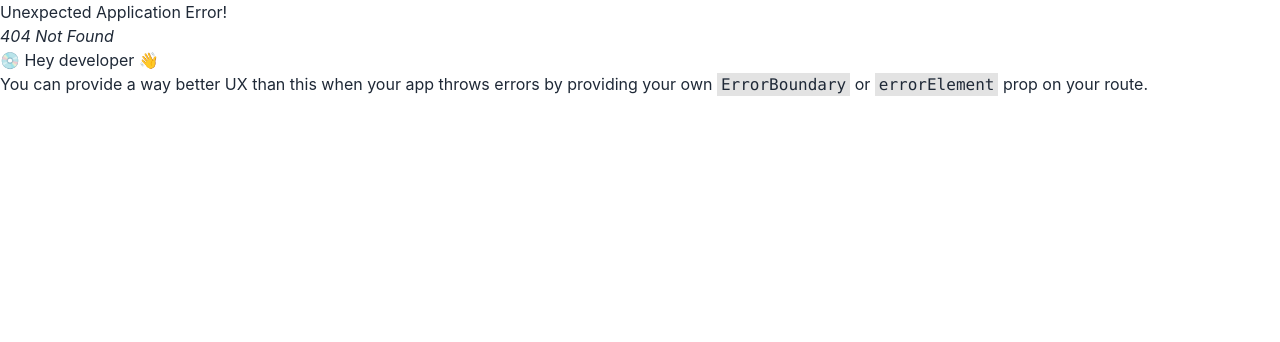
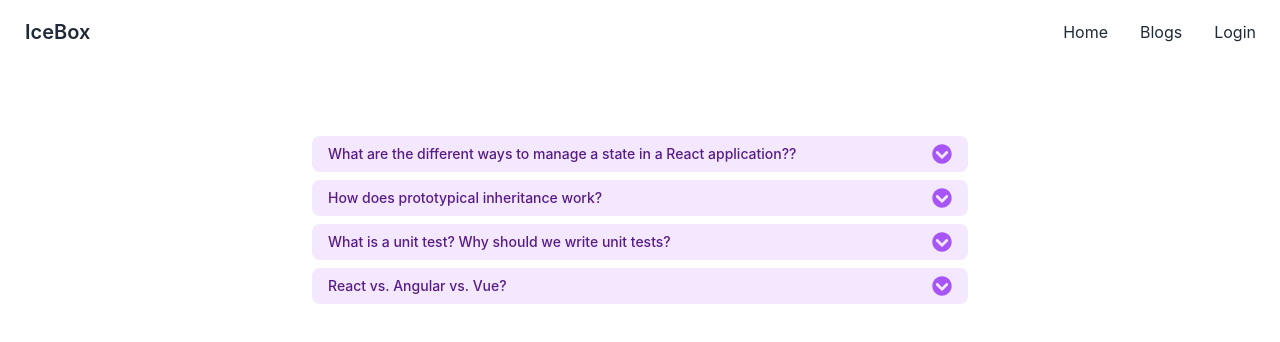
Before and after one commit to Electra51/Elyte-plazza, a React (Create React App) app: page /blogs in a window 1280 px wide. Before the commit this address had no page. Shown: the top 342 px of the page. Built offline with nearby package versions, Linux system fonts and the light colour scheme.

Commit message:
blogs page added

```diff
--- a/package.json
+++ b/package.json
@@ -3,6 +3,7 @@
   "version": "0.1.0",
   "private": true,
   "dependencies": {
+    "@headlessui/react": "^1.7.4",
     "@testing-library/jest-dom": "^5.16.5",
     "@testing-library/react": "^13.4.0",
     "@testing-library/user-event": "^13.5.0",
@@ -10,6 +11,7 @@
     "firebase": "^9.14.0",
     "react": "^18.2.0",
     "react-dom": "^18.2.0",
+    "react-icons": "^4.6.0",
     "react-router-dom": "^6.4.3",
     "react-scripts": "5.0.1",
     "web-vitals": "^2.1.4"
--- /dev/null
+++ b/src/Pages/Blogs/Blogs.js
@@ -0,0 +1,93 @@
+import { Disclosure } from '@headlessui/react'
+import { FaChevronCircleDown } from 'react-icons/fa';
+
+export default function Example() {
+  return (
+    <div className="w-full px-4 pt-16">
+      <div className="mx-auto w-full max-w-2xl rounded-2xl bg-white p-2">
+        <Disclosure>
+          {({ open }) => (
+            <>
+              <Disclosure.Button className="flex w-full justify-between rounded-lg bg-purple-100 px-4 py-2 text-left text-sm font-medium text-purple-900 hover:bg-purple-200 focus:outline-none focus-visible:ring focus-visible:ring-purple-500 focus-visible:ring-opacity-75">
+                <span>What are the different ways to manage a state in a React application??</span>
+                <FaChevronCircleDown
+                  className={`${
+                    open ? 'rotate-180 transform' : ''
+                  } h-5 w-5 text-purple-500`}
+                />
+              </Disclosure.Button>
+              <Disclosure.Panel className="px-4 pt-4 pb-2 text-sm text-gray-500">
+                              With a lot of trial and error, pilot programs, and personal observance, it has been proven that React Native apps can be structured into 5 types of state. Each type of state follows a set of defined rules and interacts with one another in a particular manner.They are following:
+                              <li>Communication State</li>
+                              <li>Data State</li>
+                              <li>Control State</li>
+                              <li>Session State</li>
+                              <li>Location State</li>
+              </Disclosure.Panel>
+            </>
+          )}
+        </Disclosure>
+        <Disclosure as="div" className="mt-2">
+          {({ open }) => (
+            <>
+              <Disclosure.Button className="flex w-full justify-between rounded-lg bg-purple-100 px-4 py-2 text-left text-sm font-medium text-purple-900 hover:bg-purple-200 focus:outline-none focus-visible:ring focus-visible:ring-purple-500 focus-visible:ring-opacity-75">
+                <span>How does prototypical inheritance work?</span>
+                <FaChevronCircleDown
+                  className={`${
+                    open ? 'rotate-180 transform' : ''
+                  } h-5 w-5 text-purple-500`}
+                />
+              </Disclosure.Button>
+              <Disclosure.Panel className="px-4 pt-4 pb-2 text-sm text-gray-500">
+              The Prototypal Inheritance is a feature in javascript used to add methods and properties in objects. It is a method by which an object can inherit the properties and methods of another object. Traditionally, in order to get and set the [[Prototype]] of an object, we use Object. getPrototypeOf and Object.
+              </Disclosure.Panel>
+            </>
+          )}
+              </Disclosure>
+              <Disclosure as="div" className="mt-2">
+          {({ open }) => (
+            <>
+              <Disclosure.Button className="flex w-full justify-between rounded-lg bg-purple-100 px-4 py-2 text-left text-sm font-medium text-purple-900 hover:bg-purple-200 focus:outline-none focus-visible:ring focus-visible:ring-purple-500 focus-visible:ring-opacity-75">
+                <span>What is a unit test? Why should we write unit tests?</span>
+                <FaChevronCircleDown
+                  className={`${
+                    open ? 'rotate-180 transform' : ''
+                  } h-5 w-5 text-purple-500`}
+                />
+              </Disclosure.Button>
+              <Disclosure.Panel className="px-4 pt-4 pb-2 text-sm text-gray-500">
+              Unit testing is testing the smallest testable unit of an application. It is done during the coding phase by the developers. To perform unit testing, a developer writes a piece of code (unit tests) to verify the code to be tested (unit) is correct.Developers write unit tests for their code to make sure that the code works correctly. This helps to detect and protect against bugs in the future. Sometimes developers write unit tests first, then write the code. This approach is also known as test-driven development (TDD).
+              </Disclosure.Panel>
+            </>
+          )}
+              </Disclosure>
+              <Disclosure as="div" className="mt-2">
+          {({ open }) => (
+            <>
+              <Disclosure.Button className="flex w-full justify-between rounded-lg bg-purple-100 px-4 py-2 text-left text-sm font-medium text-purple-900 hover:bg-purple-200 focus:outline-none focus-visible:ring focus-visible:ring-purple-500 focus-visible:ring-opacity-75">
+                <span>React vs. Angular vs. Vue?</span>
+                <FaChevronCircleDown
+                  className={`${
+                    open ? 'rotate-180 transform' : ''
+                  } h-5 w-5 text-purple-500`}
+                />
+              </Disclosure.Button>
+                          <Disclosure.Panel className="px-4 pt-4 pb-2 text-sm text-gray-500">
+                          Angular, React, and Vue are the most popular frameworks for any project that has something to do with JavaScript, from creating mobile, small-scale applications to building intuitive user interfaces for business web apps. Difference between them in bellow:
+                              <br />
+                              <strong className='text-blue-600'>React</strong> is the most popular front-end JavaScript framework of today. It was created by Jordan Walke, a software engineer at Facebook (recently rebranded as Meta), in 2011 under FaxJs. Best used for designing dynamic and interactive user interfaces (UI).
+                              <br />
+                              <strong className='text-blue-600'>Angular,</strong> developed by Google, was first released in 2010, making it the oldest of the lot. It is a TypeScript-based JavaScript framework. A substantial shift occurred in 2016 on the release of Angular 2 (and the dropping of the “JS” from the original name - AngularJS).
+                              <br />
+                              <strong className='text-blue-600'>Vue</strong>combines two essential aspects of its rivals: Angular's two-way data binding and React's virtual DOM. Free and open-source like the others, Vue distinguishes itself as a flexible and lightweight framework.
+
+
+
+              </Disclosure.Panel>
+            </>
+          )}
+        </Disclosure>
+      </div>
+    </div>
+  )
+}
--- a/src/Pages/Shared/Navbar.js
+++ b/src/Pages/Shared/Navbar.js
@@ -8,7 +8,6 @@ const Navbar = () => {
 
     const menuItems = <React.Fragment>
         <li><Link to="/">Home</Link></li>
-
         <li><Link to="/blogs">Blogs</Link></li>
         <li><Link to="/login">Login</Link></li>
     </React.Fragment>
--- a/src/Routes/Routes.js
+++ b/src/Routes/Routes.js
@@ -1,5 +1,6 @@
 import { createBrowserRouter } from "react-router-dom";
 import Main from "../Layout/Main";
+import Blogs from "../Pages/Blogs/Blogs";
 
 const router = createBrowserRouter([
     {
@@ -15,6 +16,10 @@ const router = createBrowserRouter([
             //     path: '/login',
             //     element: <Login></Login>
             // },
+            {
+                path: '/blogs',
+                element: <Blogs></Blogs>
+            },
             // {
             //     path: '/signup',
             //     element: <SignUp></SignUp>
```
Also changed, not shown: 1 other file (tests, documents, lock files or other folders).
